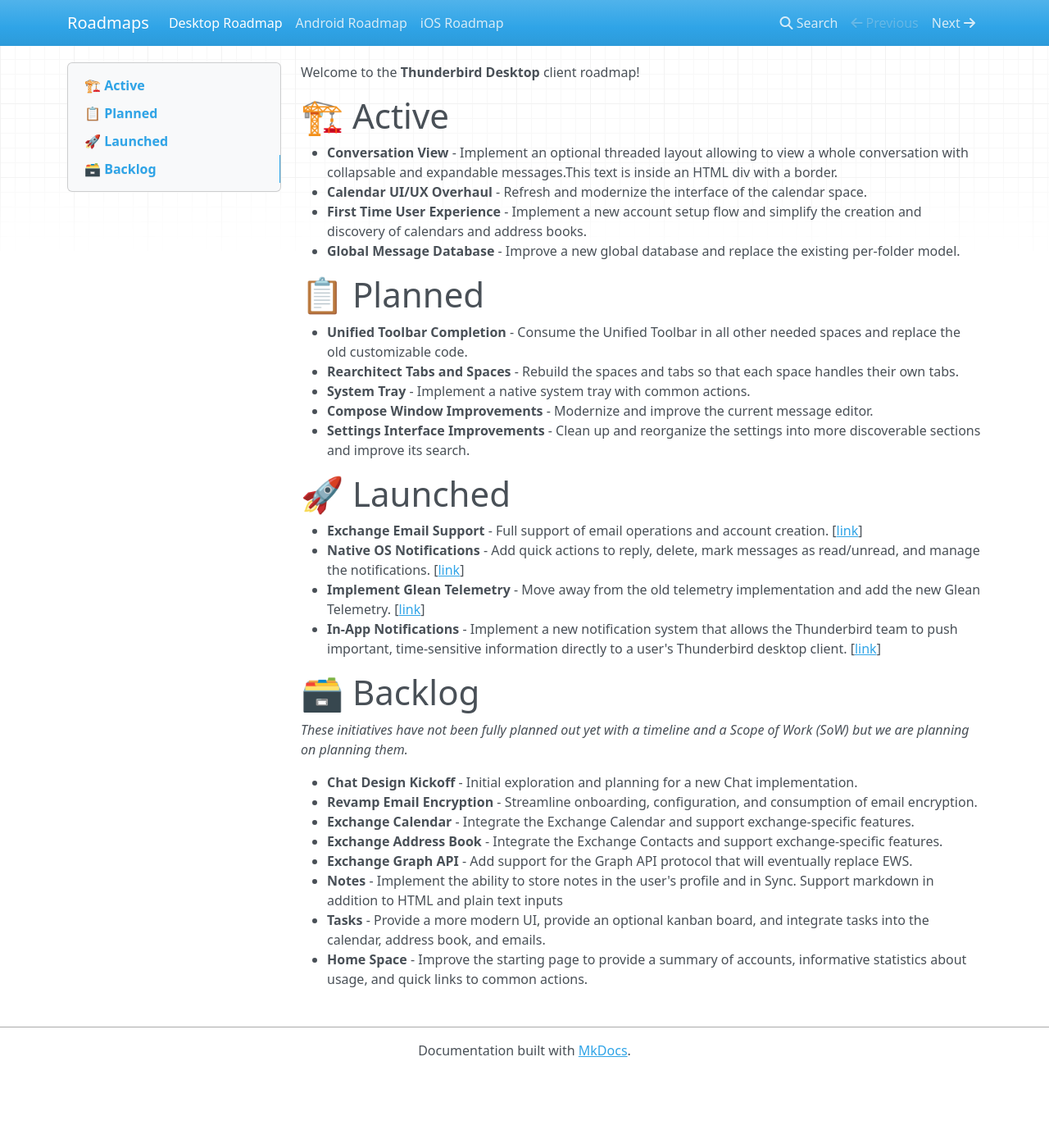
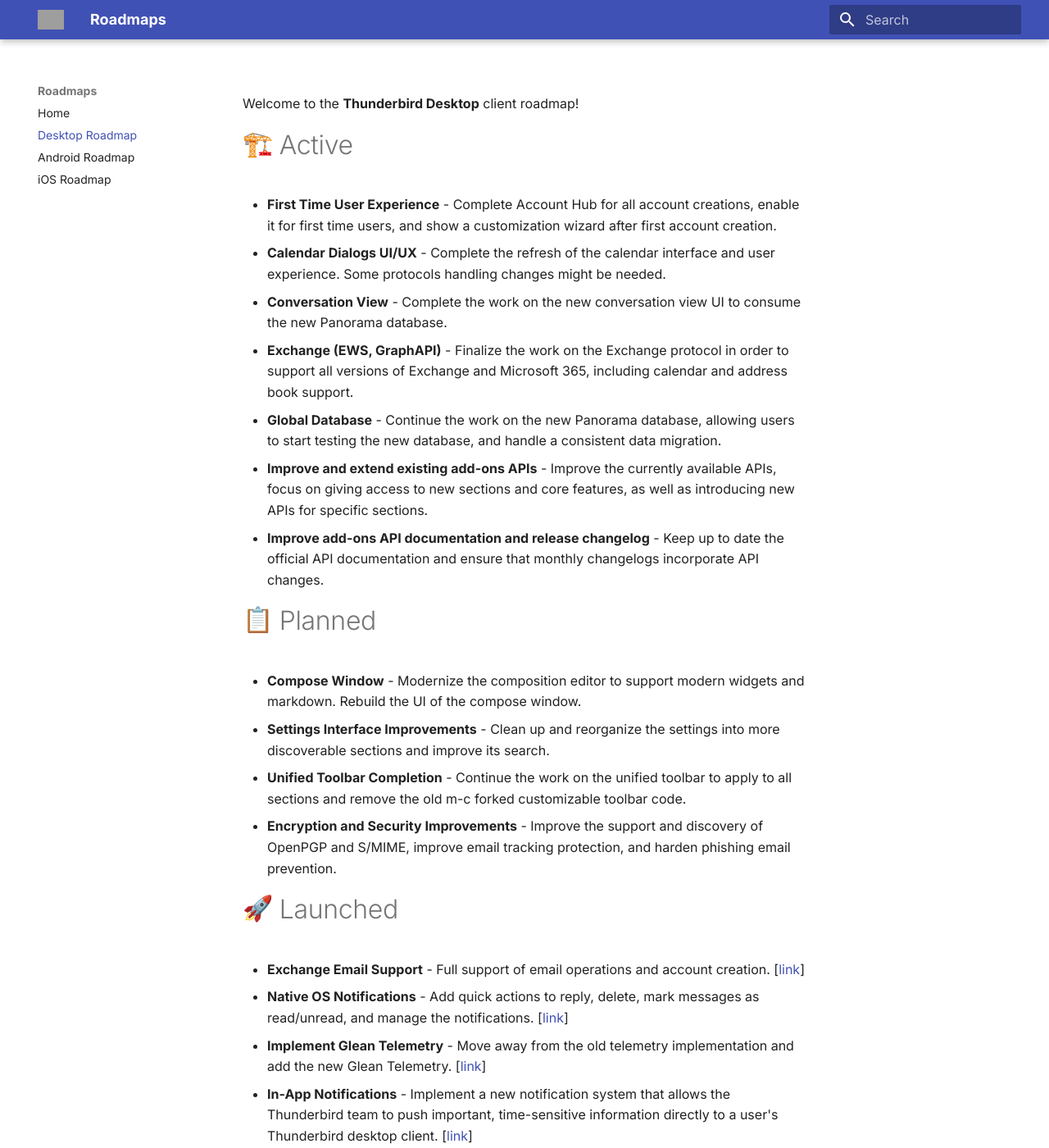
Before and after one commit to thunderbird/roadmaps-overview, an MkDocs documentation site: the page built from docs/desktop.md, in a window 1280 px wide and 1400 px high. Shown: the whole window at 82% size. Built offline with MkDocs 1.6.1 and Material for MkDocs 9.7.7, drawn with Linux system fonts in a browser that asks for light colours; nearby versions of some CDN libraries; emoji names are drawn with the system emoji font; some of the changed text lies outside the part shown; grey boxes are pictures that could not be loaded.

Commit message:
Add updated android, ios, and desktop roadmaps

```diff
--- a/docs/desktop.md
+++ b/docs/desktop.md
@@ -1,32 +1,29 @@
 Welcome to the **Thunderbird Desktop** client roadmap!
 
-# 🏗️ Active
-* **Conversation View** - Implement an optional threaded layout allowing to view a whole conversation with collapsable and expandable messages.This text is inside an HTML div with a border.
-* **Calendar UI/UX Overhaul** - Refresh and modernize the interface of the calendar space.
-* **First Time User Experience** - Implement a new account setup flow and simplify the creation and discovery of calendars and address books.
-* **Global Message Database** - Improve a new global database and replace the existing per-folder model.
+# :construction_site: Active
+* **First Time User Experience** - Complete Account Hub for all account creations, enable it for first time users, and show a customization wizard after first account creation.
+* **Calendar Dialogs UI/UX** - Complete the refresh of the calendar interface and user experience. Some protocols handling changes might be needed.
+* **Conversation View** - Complete the work on the new conversation view UI to consume the new Panorama database.
+* **Exchange (EWS, GraphAPI)** - Finalize the work on the Exchange protocol in order to support all versions of Exchange and Microsoft 365, including calendar and address book support.
+* **Global Database** - Continue the work on the new Panorama database, allowing users to start testing the new database, and handle a consistent data migration.
+* **Improve and extend existing add-ons APIs** - Improve the currently available APIs, focus on giving access to new sections and core features, as well as introducing new APIs for specific sections.
+* **Improve add-ons API documentation and release changelog** - Keep up to date the official API documentation and ensure that monthly changelogs incorporate API changes.
 
-# 📋 Planned
-* **Unified Toolbar Completion** - Consume the Unified Toolbar in all other needed spaces and replace the old customizable code.
-* **Rearchitect Tabs and Spaces** - Rebuild the spaces and tabs so that each space handles their own tabs.
-* **System Tray** - Implement a native system tray with common actions.
-* **Compose Window Improvements** - Modernize and improve the current message editor.
+# :clipboard: Planned
+* **Compose Window** - Modernize the composition editor to support modern widgets and markdown. Rebuild the UI of the compose window.
 * **Settings Interface Improvements** - Clean up and reorganize the settings into more discoverable sections and improve its search.
+* **Unified Toolbar Completion** - Continue the work on the unified toolbar to apply to all sections and remove the old m-c forked customizable toolbar code.
+* **Encryption and Security Improvements** - Improve the support and discovery of OpenPGP and S/MIME, improve email tracking protection, and harden phishing email prevention.
 
-# 🚀  Launched
+# :rocket: Launched
 * **Exchange Email Support** - Full support of email operations and account creation. [[link](https://support.mozilla.org/en-US/kb/thunderbird-and-exchange)]
 * **Native OS Notifications** - Add quick actions to reply, delete, mark messages as read/unread, and manage the notifications. [[link](https://blog.thunderbird.net/2025/08/monthly-release-141-recap/)]
 * **Implement Glean Telemetry** - Move away from the old telemetry implementation and add the new Glean Telemetry. [[link](https://bugzilla.mozilla.org/show_bug.cgi?id=1899602)]
 * **In-App Notifications** - Implement a new notification system that allows the Thunderbird team to push important, time-sensitive information directly to a user's Thunderbird desktop client. [[link](https://support.mozilla.org/en-US/kb/notifications-thunderbird)]
 
-# 🗃️  Backlog
-_These initiatives have not been fully planned out yet with a timeline and a Scope of Work (SoW) but we are planning on planning them._
-
-* **Chat Design Kickoff** - Initial exploration and planning for a new Chat implementation.
-* **Revamp Email Encryption** - Streamline onboarding, configuration, and consumption of email encryption.
-* **Exchange Calendar** - Integrate the Exchange Calendar and support exchange-specific features.
-* **Exchange Address Book** - Integrate the Exchange Contacts and support exchange-specific features.
-* **Exchange Graph API** - Add support for the Graph API protocol that will eventually replace EWS.
-* **Notes** - Implement the ability to store notes in the user's profile and in Sync. Support markdown in addition to HTML and plain text inputs
-* **Tasks** - Provide a more modern UI, provide an optional kanban board, and integrate tasks into the calendar, address book, and emails.
-* **Home Space** - Improve the starting page to provide a summary of accounts, informative statistics about usage, and quick links to common actions.
+# :card_box: Backlog
+* **Spaces Toolbar Completion** - Continue the work on the spaces toolbar to implement a better spaces distinction, easy entry point to add extensions, vertical toolbars, and more customization options.
+* **Settings Refresh** - Audit and reorganize the settings and account settings into a single modal window. Improve the searchability and discoverability of settings.
+* **Customizable Shortcuts** - Continue the work on customizable shortcuts to move away from XUL keys and allow users control of default keyboard combinations.
+* **OS Integration** - Improve the integration with native OS features like notifications, status bar, and system tray.
+* **JMAP** - Explore the implementation of the JMAP protocol.
--- a/mkdocs.yml
+++ b/mkdocs.yml
@@ -1,9 +1,23 @@
 site_name: Roadmaps
 nav:
-#  - Home: index.md
+  - Home: index.md
   - Desktop Roadmap: desktop.md
   - Android Roadmap: android.md
   - iOS Roadmap: ios.md
+
 theme:
-  name: mkdocs
-  #titles_only: True
+  name: material
+  favicon: img/favicon.ico
+  logo: img/TB-Council-opt.svg
+  font:
+    text: Inter
+  features:
+    - navigation.sections
+
+strict: true
+markdown_extensions:
+  - attr_list
+  - pymdownx.blocks.html
+  - pymdownx.emoji:
+      emoji_index: !!python/name:material.extensions.emoji.twemoji
+      emoji_generator: !!python/name:material.extensions.emoji.to_svg
```
Also changed, not shown: docs/android.md (+11 -27 lines), docs/ios.md (+12 -12 lines), site/index.html, 1 other file.
